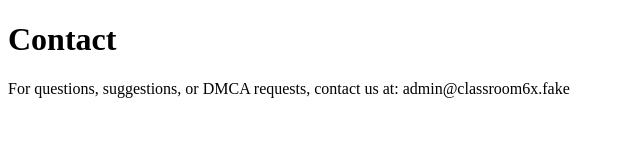
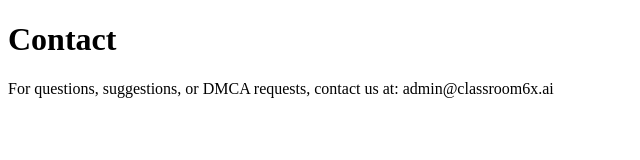
Before and after one commit to uhyr/classroom6x, a plain HTML site: page contact.html in a window 1280 px wide. Shown: the full height of the page, 0-640 px from the left. Drawn offline with Linux system fonts and the light colour scheme.

Commit message:
Update contact.html

```diff
--- a/contact.html
+++ b/contact.html
@@ -6,6 +6,6 @@
 </head>
 <body>
   <h1>Contact</h1>
-  <p>For questions, suggestions, or DMCA requests, contact us at: admin@classroom6x.fake</p>
+  <p>For questions, suggestions, or DMCA requests, contact us at: admin@classroom6x.ai</p>
 </body>
 </html>
```
